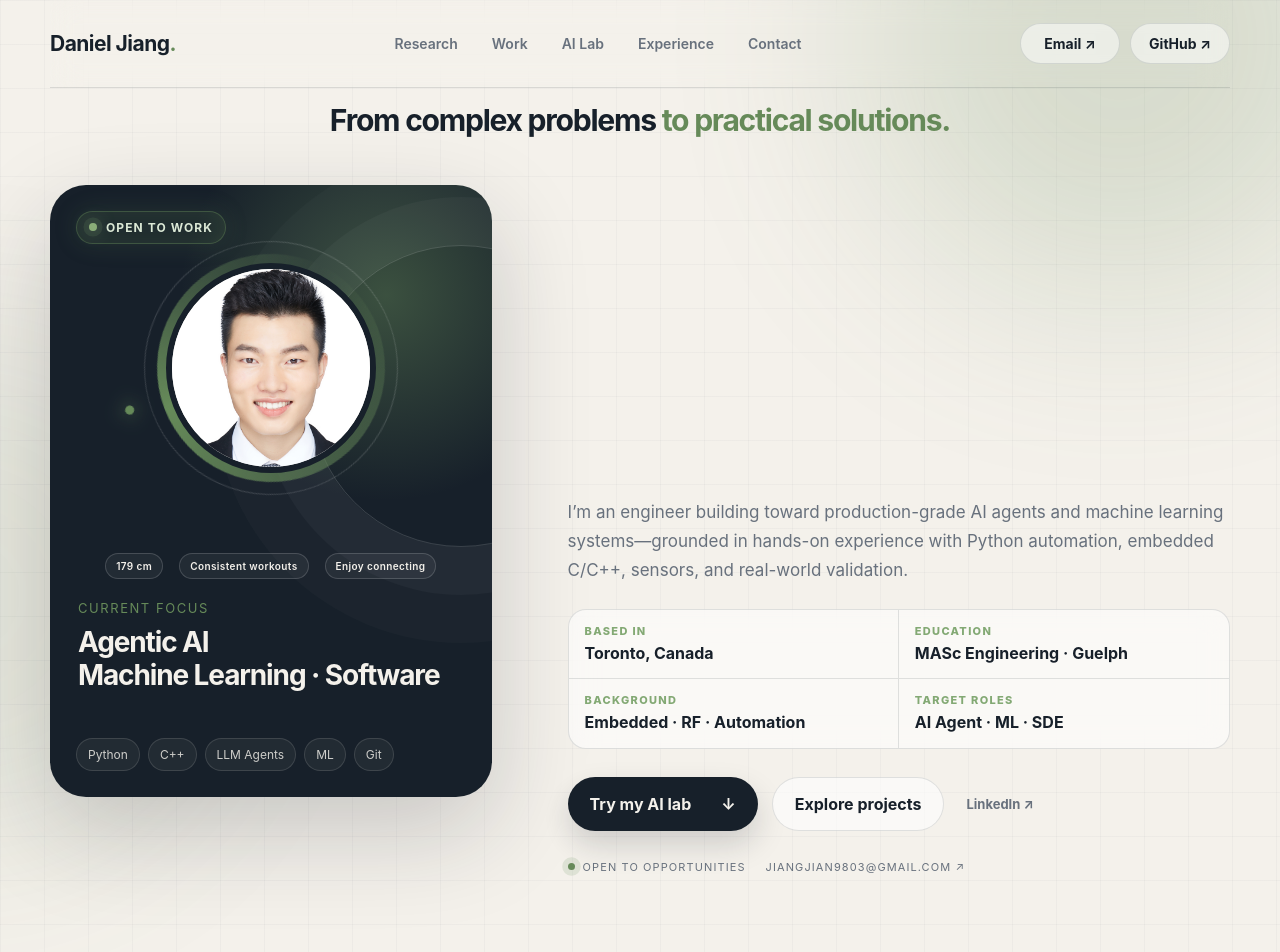
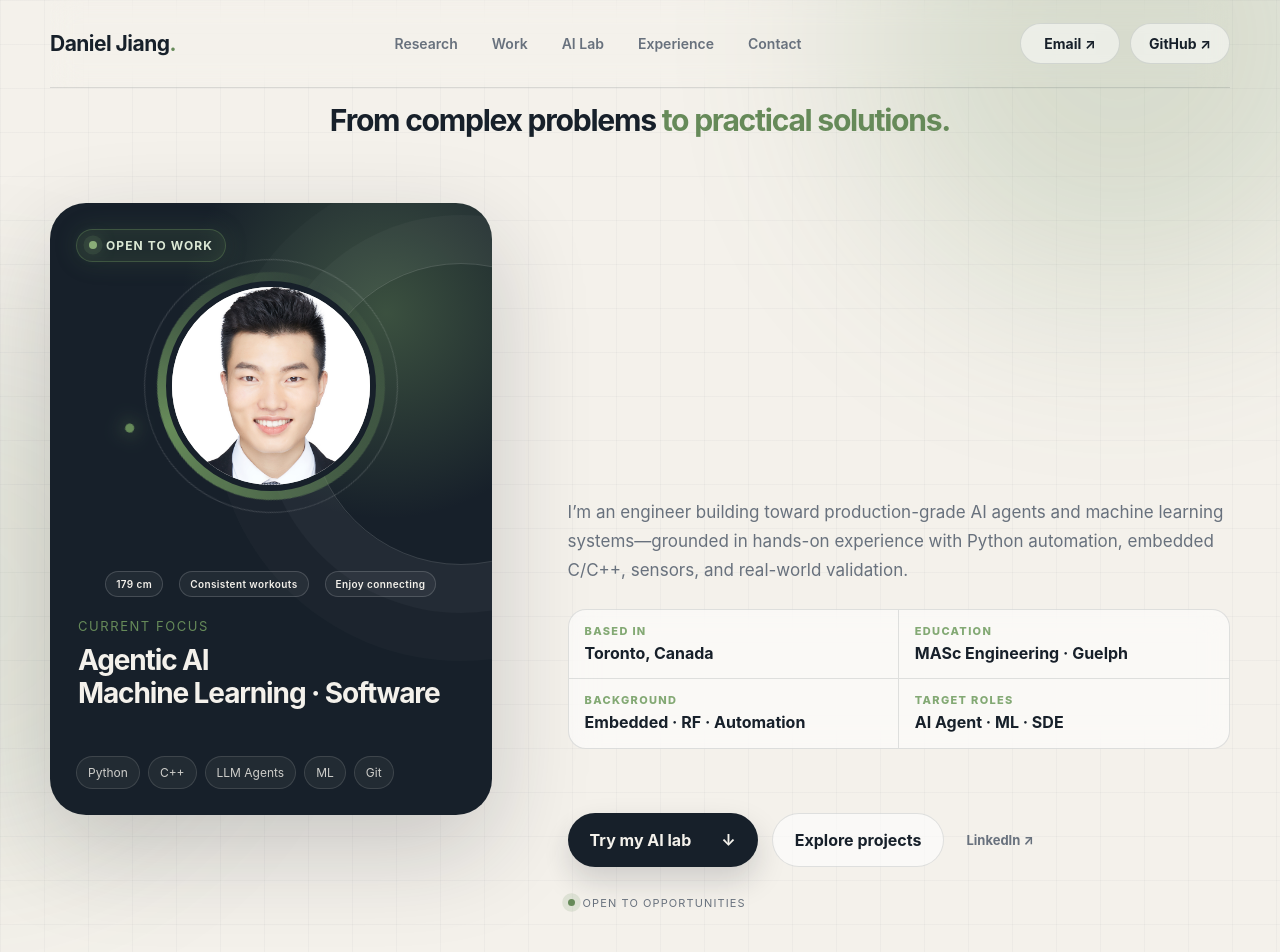
Before and after one commit to jiangjian9803-eng/jiangjian9803-eng.github.io, a Next.js app: page / in a window 1280 px wide. Shown: the top 952 px of the page. Built offline with nearby package versions, Linux system fonts and the light colour scheme.

Commit message:
Lower homepage actions and hide email text

```diff
--- a/index.html
+++ b/index.html
@@ -76,7 +76,6 @@
           </div>
           <div class="hero-meta">
             <span><i></i> Open to opportunities</span>
-            <a href="mailto:jiangjian9803@gmail.com">jiangjian9803@gmail.com ↗</a>
           </div>
         </div>
       </section>
--- a/styles.css
+++ b/styles.css
@@ -60,7 +60,7 @@ h1 { max-width: 760px; font-size: clamp(48px, 5.8vw, 78px); line-height: 1.04; l
 h1 span, h1 em { display: block; }
 h1 em { position: relative; margin-top: .08em; color: var(--blue); font-style: normal; }
 .hero-intro { max-width: 670px; font-size: 17px; line-height: 1.72; color: var(--muted); margin: 28px 0; }
-.hero-actions { display: flex; gap: 14px; flex-wrap: wrap; margin-top: 24px; }
+.hero-actions { display: flex; gap: 14px; flex-wrap: wrap; margin-top: 64px; }
 .profile-facts { max-width: 720px; display: grid; grid-template-columns: 1fr 1fr; margin: -5px 0 28px; border: 1px solid var(--line); border-radius: 18px; overflow: hidden; background: rgba(255,255,255,.55); backdrop-filter: blur(14px); }
 .profile-facts div { padding: 14px 16px; border-right: 1px solid var(--line); border-bottom: 1px solid var(--line); }
 .profile-facts div:nth-child(2n) { border-right: 0; }
```
